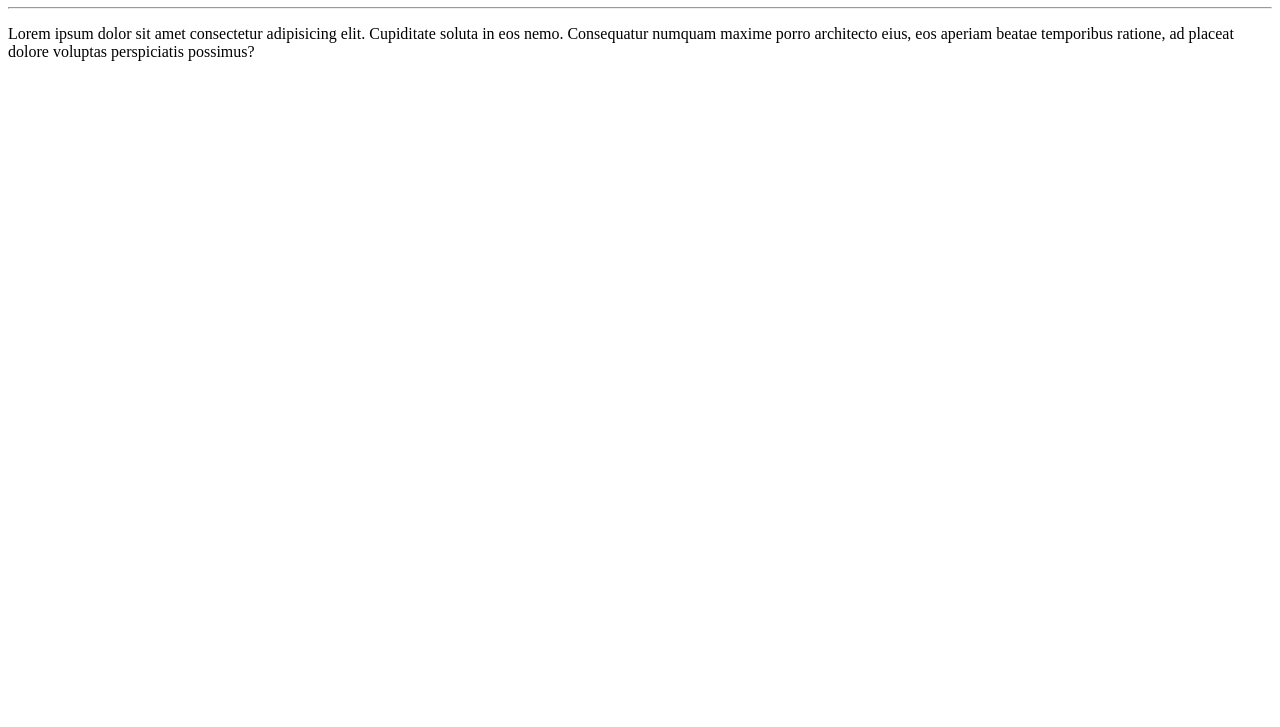
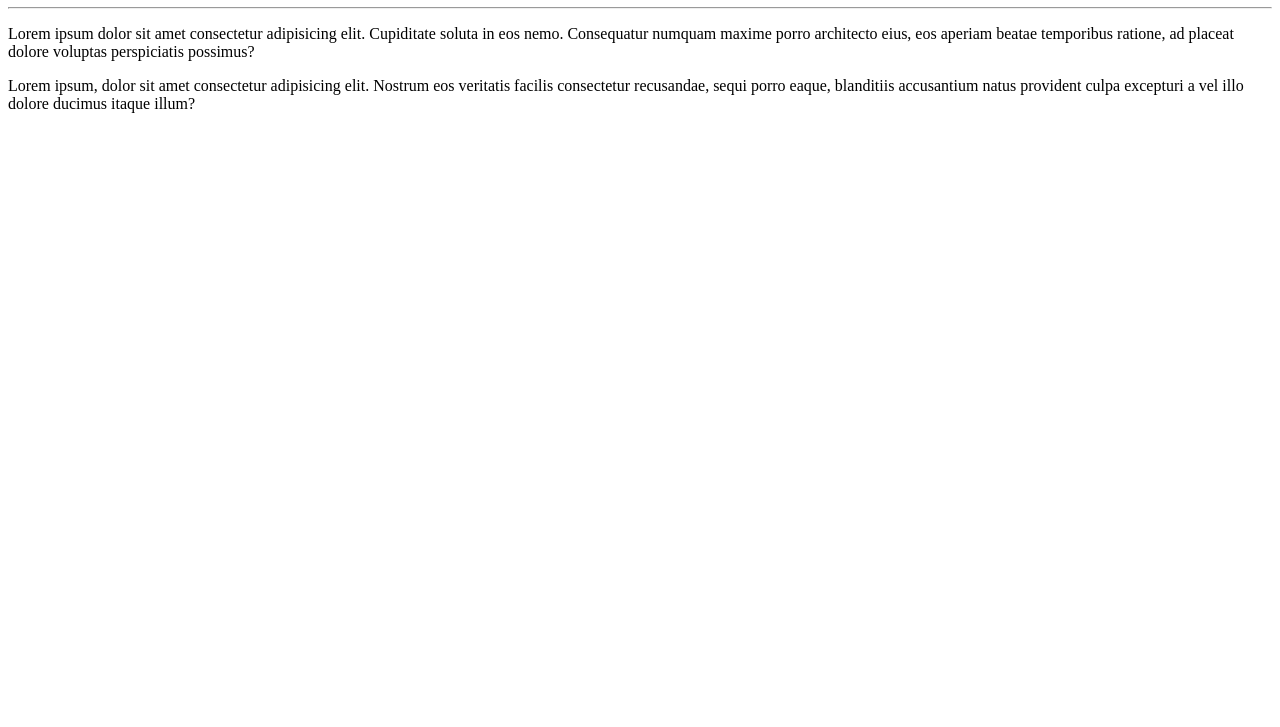
Before and after one commit to Vinihunter12/Teste, a plain HTML site: page Site-exemplo/index.html in a window 1280 px wide. Shown: the part 73-800 px from the top of the page. Drawn offline with Linux system fonts and the light colour scheme.

Commit message:
Mais um paragrafo

```diff
--- a/Site-exemplo/index.html
+++ b/Site-exemplo/index.html
@@ -10,5 +10,6 @@
     <h1>Ola,mundo</h1>
     <hr>
     <p>Lorem ipsum dolor sit amet consectetur adipisicing elit. Cupiditate soluta in eos nemo. Consequatur numquam maxime porro architecto eius, eos aperiam beatae temporibus ratione, ad placeat dolore voluptas perspiciatis possimus?</p>
+    <p>Lorem ipsum, dolor sit amet consectetur adipisicing elit. Nostrum eos veritatis facilis consectetur recusandae, sequi porro eaque, blanditiis accusantium natus provident culpa excepturi a vel illo dolore ducimus itaque illum?</p>
 </body>
 </html>
```
